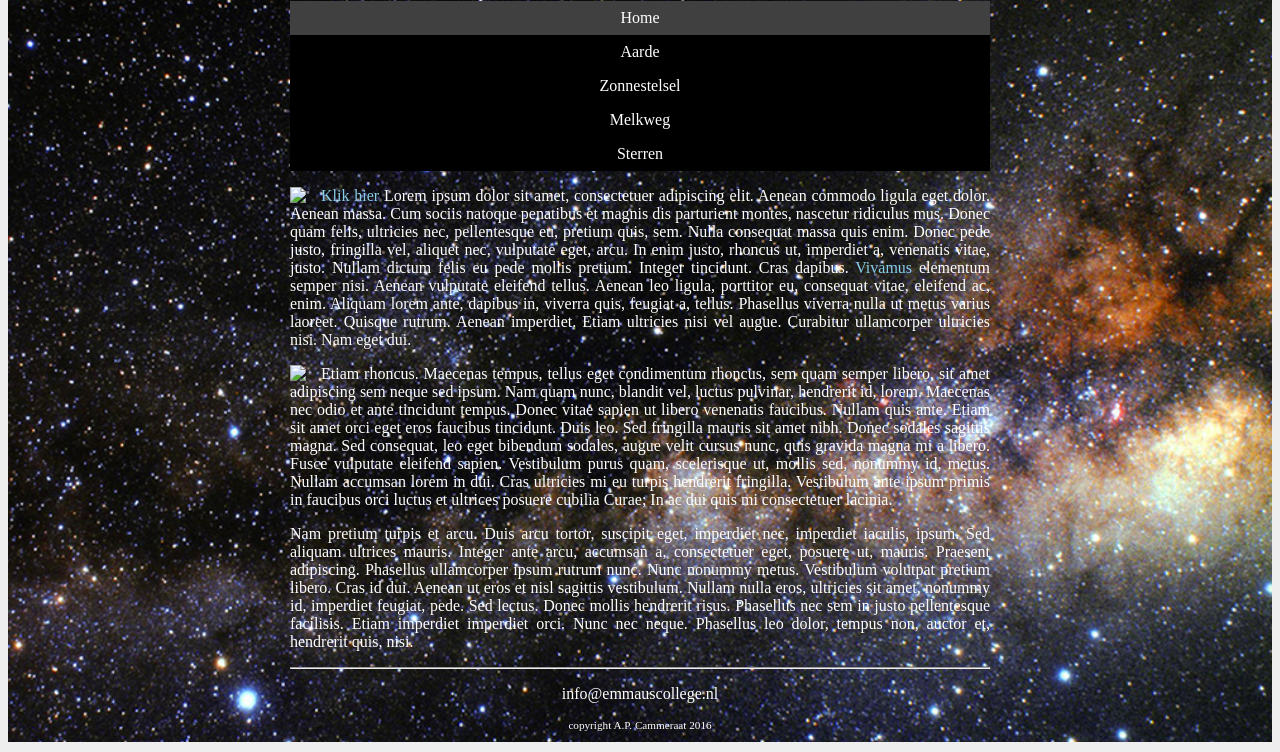
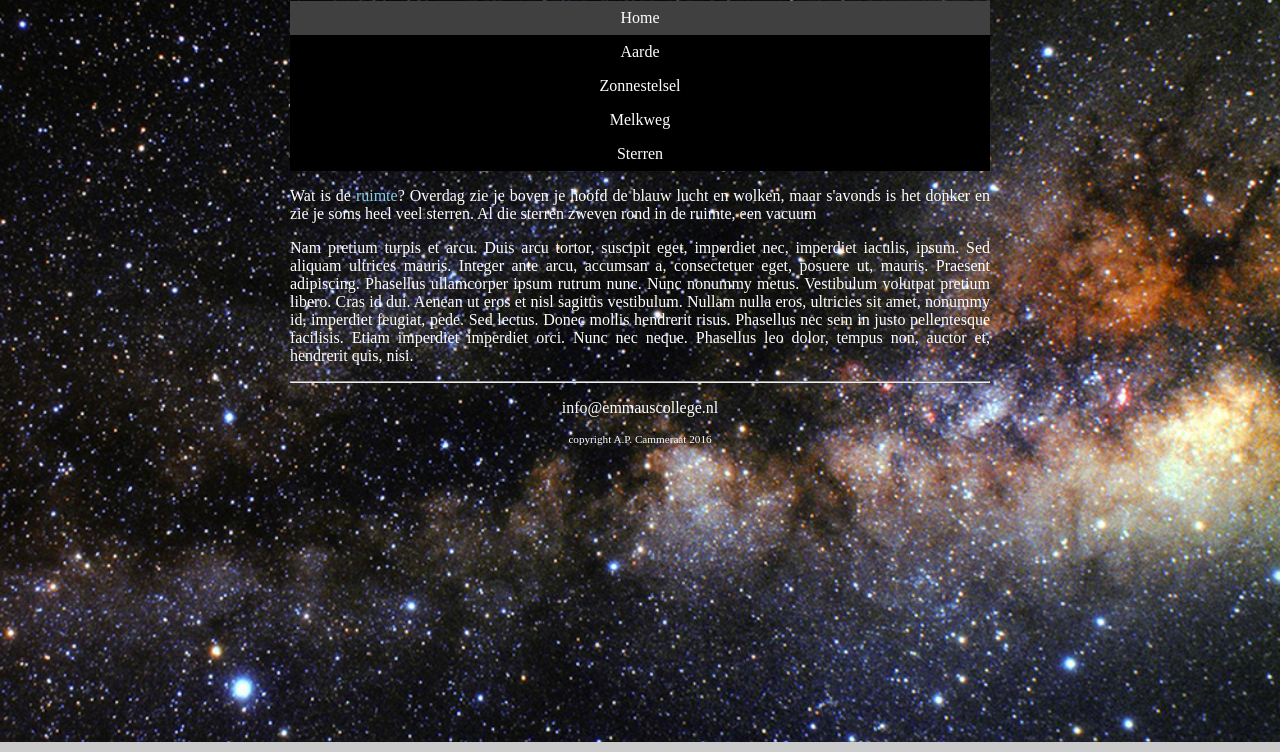
Before and after one commit to Jamie13388/Website, a plain HTML site: page index.html in a window 1280 px wide. Shown: the part 79-831 px from the top of the page. Drawn offline with Linux system fonts and the light colour scheme.

Commit message:
achtergrond goed

```diff
--- /dev/null
+++ b/index.css
@@ -0,0 +1,7 @@
+/* Achtergrond */
+html {
+    background-image: url("afbeeldingen/space.jpg");
+    background-color: #cccccc;
+    background-size: cover;
+    padding: 0px;
+    margin: 0px;
--- a/index.html
+++ b/index.html
@@ -3,7 +3,8 @@
 <html>
 
     <head>
-        <link rel="stylesheet" href="style.css">
+        <link rel="stylesheet" href="style.css" >
+        <link rel="stylesheet" href="index.css" >
         <title>My Journey Through Space</title>
     </head>
 
@@ -24,9 +25,8 @@
             </nav>
 
             <article>
-                <p><img class="zweefLinks" src="afbeeldingen/loremipsum.jpg">
-                <a href="http://nu.nl">Klik hier</a> Lorem ipsum dolor sit amet, consectetuer adipiscing elit. Aenean commodo ligula eget dolor. Aenean massa. Cum sociis natoque penatibus et magnis dis parturient montes, nascetur ridiculus mus. Donec quam felis, ultricies nec, pellentesque eu, pretium quis, sem. Nulla consequat massa quis enim. Donec pede justo, fringilla vel, aliquet nec, vulputate eget, arcu. In enim justo, rhoncus ut, imperdiet a, venenatis vitae, justo. Nullam dictum felis eu pede mollis pretium. Integer tincidunt. Cras dapibus. <a href="http://www.encyclo.nl/begrip/dum%20vivimus%20vivamus">Vivamus</a> elementum semper nisi. Aenean vulputate eleifend tellus. Aenean leo ligula, porttitor eu, consequat vitae, eleifend ac, enim. Aliquam lorem ante, dapibus in, viverra quis, feugiat a, tellus. Phasellus viverra nulla ut metus varius laoreet. Quisque rutrum. Aenean imperdiet. Etiam ultricies nisi vel augue. Curabitur ullamcorper ultricies nisi. Nam eget dui.</p>
-                <p><img class="zweefLinks" src="afbeeldingen/loremipsum.jpg">Etiam rhoncus. Maecenas tempus, tellus eget condimentum rhoncus, sem quam semper libero, sit amet adipiscing sem neque sed ipsum. Nam quam nunc, blandit vel, luctus pulvinar, hendrerit id, lorem. Maecenas nec odio et ante tincidunt tempus. Donec vitae sapien ut libero venenatis faucibus. Nullam quis ante. Etiam sit amet orci eget eros faucibus tincidunt. Duis leo. Sed fringilla mauris sit amet nibh. Donec sodales sagittis magna. Sed consequat, leo eget bibendum sodales, augue velit cursus nunc, quis gravida magna mi a libero. Fusce vulputate eleifend sapien. Vestibulum purus quam, scelerisque ut, mollis sed, nonummy id, metus. Nullam accumsan lorem in dui. Cras ultricies mi eu turpis hendrerit fringilla. Vestibulum ante ipsum primis in faucibus orci luctus et ultrices posuere cubilia Curae; In ac dui quis mi consectetuer lacinia.</p>
+                <p> <!-- <img class="zweefLinks" src=""> -->
+                Wat is de<a href="https://nl.wikipedia.org/wiki/Ruimte_(astronomie)"> ruimte</a>? Overdag zie je boven je hoofd de blauw lucht en wolken, maar s'avonds is het donker en zie je soms heel veel sterren. Al die sterren zweven rond in de ruimte, een vacuum</p>
                 <p>Nam pretium turpis et arcu. Duis arcu tortor, suscipit eget, imperdiet nec, imperdiet iaculis, ipsum. Sed aliquam ultrices mauris. Integer ante arcu, accumsan a, consectetuer eget, posuere ut, mauris. Praesent adipiscing. Phasellus ullamcorper ipsum rutrum nunc. Nunc nonummy metus. Vestibulum volutpat pretium libero. Cras id dui. Aenean ut eros et nisl sagittis vestibulum. Nullam nulla eros, ultricies sit amet, nonummy id, imperdiet feugiat, pede. Sed lectus. Donec mollis hendrerit risus. Phasellus nec sem in justo pellentesque facilisis. Etiam imperdiet imperdiet orci. Nunc nec neque. Phasellus leo dolor, tempus non, auctor et, hendrerit quis, nisi.</p>
             </article>
 
--- a/style.css
+++ b/style.css
@@ -1,21 +1,15 @@
 /* Basislayout */
 
 * {
-    color: white
+    color: white;
 }
 html, body {
     height: 100%;
     padding: 0;
-    background-color: #EEEEEE;
+    background-color: transparent;
 
     color: #303030;
     font: Verdana, Arial, Sans-Serif;
-}
-/* Achtergrond */
-body {
-    background-image: url("afbeeldingen/space.jpg");
-    background-color: #cccccc;
-    background-size: cover;
 }
 
 main {
@@ -73,9 +67,9 @@ nav ul {
     overflow: show;
 }
 
-nav ul li {
+/* nav ul li {
     float: ;
-}
+} */
 
 nav li a {
     display: block;
```
